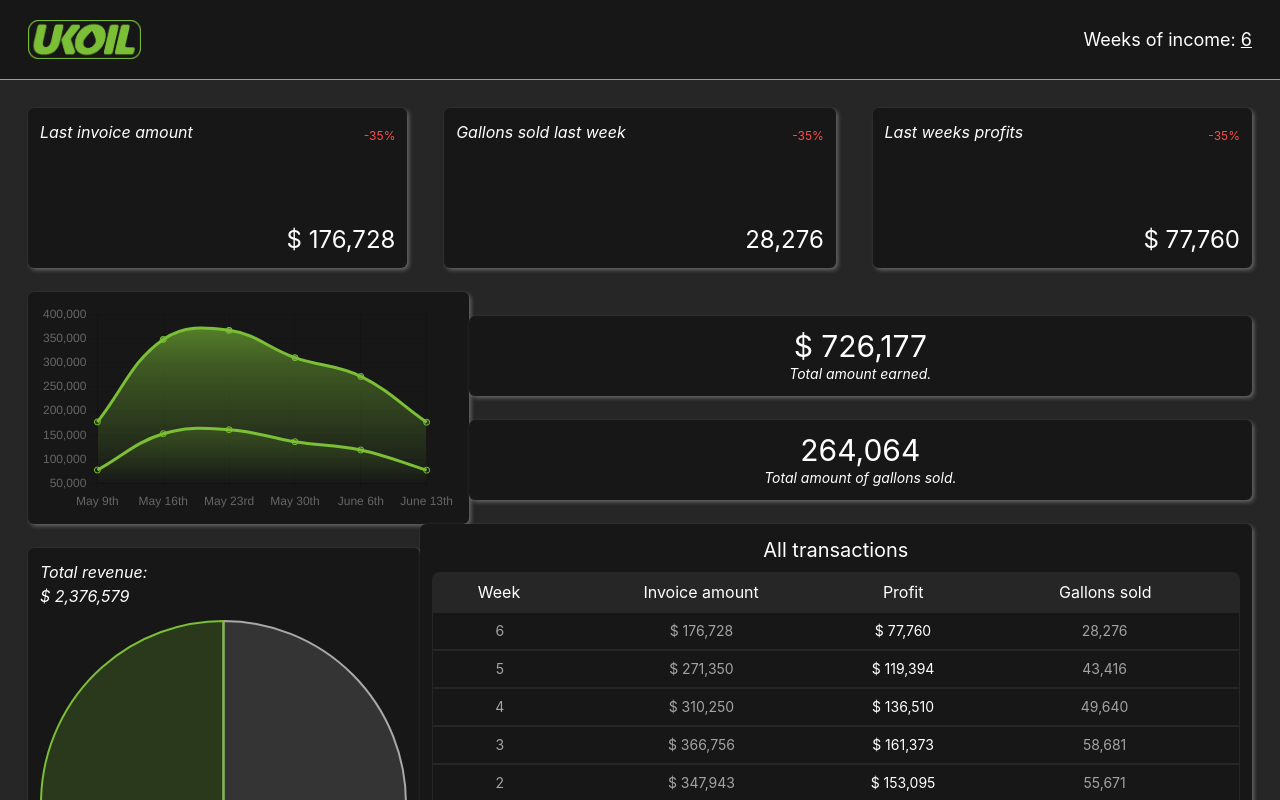
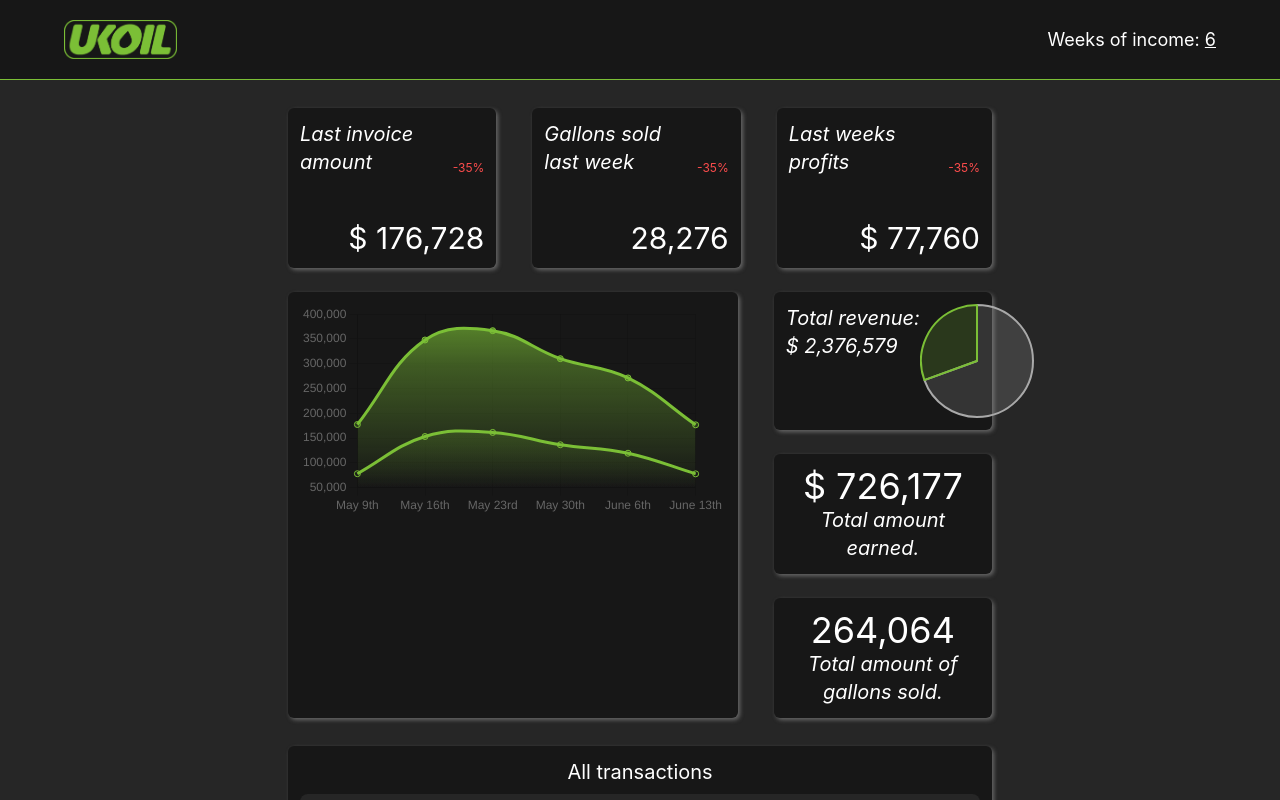
Before and after one commit to KorbenDeSmet/uk-oil, a React (Create React App) app: page / in a window 1280 px wide. Shown: the top 800 px of the page. Built offline with nearby package versions, Linux system fonts and the light colour scheme.

Commit message:
Fixed(): Responsive design changes

```diff
--- a/src/components/Header.js
+++ b/src/components/Header.js
@@ -6,7 +6,7 @@ const Header = ({ data }) => {
     }
 
     return (
-        <div className="flex justify-between py-5 px-7 h-20 bg-neutral-900 border-b border-[#7bbf36]">
+        <div className="flex justify-between py-5 px-7 h-20 bg-neutral-900 border-b border-[#7bbf36] md:px-16">
             <img src={logo} className="hover:cursor-pointer" alt="Green uk oil logo" onClick={() => handleClick()} />
             <div className="my-auto text-lg"><div>Weeks of income: <u>{data.length}</u></div></div>
         </div>
--- a/src/components/PieChart.js
+++ b/src/components/PieChart.js
@@ -29,9 +29,11 @@ const PieChart = ({ data }) => {
 
     return (
         <>
-            <div className="italic">Total revenue: </div>
-            <div className="italic mb-3">{currencyFormat(temp[0] + temp[1])}</div>
-            <Pie data={edited_data} options={{ plugins: { legend: { display: false } } }} />
+            <div className="md:text-xl lg:min-w-max">
+                <div className="italic">Total revenue: </div>
+                <div className="italic mb-3">{currencyFormat(temp[0] + temp[1])}</div>
+            </div>
+            <Pie className="lg:max-h-52 lg:mr-20" data={edited_data} options={{ responsive: true, plugins: { legend: { display: false } } }} />
         </>
     )
 }
--- a/src/pages/App.js
+++ b/src/pages/App.js
@@ -32,83 +32,85 @@ function App() {
 
   return (
     <div className="flex flex-col min-h-screen bg-neutral-800 text-white selection:bg-[#7bbf36] selection:text-black">
-      <div className="flex-grow ">
+      <div className="flex-grow">
         <Header data={data} />
         {/* <div className="flex mx-8 mt-6 mb-2 text-lg">
           <div className="flex mx-auto">Week {data.length} invoice details</div>
         </div> */}
-        <div className="flex flex-wrap px-7 mt-7 justify-between">
+        <div className="flex flex-wrap px-7 mt-7 justify-between lg:px-72">
           <div className="flex mb-6 w-full justify-between">
-            <div className="flex h-40 flex-col w-[31%] shrink-0 p-3 shadow-[2px_2px_4px_rgba(169,169,169,0.5)] bg-neutral-900 rounded-md">
+            <div className="flex h-40 flex-col w-[30%] md:grow p-3 shadow-[2px_2px_4px_rgba(169,169,169,0.5)] bg-neutral-900 rounded-md md:mr-9">
               <div className="flex">
-                <div className="italic">Last invoice amount</div>
+                <div className="italic md:text-xl">Last invoice amount</div>
                 <div style={{
                   "color": `${(data[data.length - 1].invoice_amount / data[data.length - 2].invoice_amount - 1) >= 0 ? '#7bbf36' : '#fc4c4c'}`
                 }} className="mt-auto ml-auto text-xs">{change(data[data.length - 1].invoice_amount / data[data.length - 2].invoice_amount - 1)}</div>
               </div>
               <div className="flex-grow" />
-              <div className="ml-auto text-2xl">{currencyFormat(data[data.length - 1].invoice_amount)}</div>
+              <div className="ml-auto md:text-3xl">{currencyFormat(data[data.length - 1].invoice_amount)}</div>
             </div>
-            <div className="flex flex-col w-[32%] shrink-0 p-3 shadow-[2px_2px_4px_rgba(169,169,169,0.5)] bg-neutral-900 rounded-md">
+            <div className="flex flex-col w-[30%] md:grow p-3 shadow-[2px_2px_4px_rgba(169,169,169,0.5)] bg-neutral-900 rounded-md md:mr-9">
               <div className="flex">
-                <div className="italic">Gallons sold last week</div>
+                <div className="italic md:text-xl">Gallons sold last week</div>
                 <div style={{
                   "color": `${((data[data.length - 1].invoice_amount / 6.25) / (data[data.length - 2].invoice_amount / 6.25) - 1) >= 0 ? '#7bbf36' : '#fc4c4c'}`
                 }} className="mt-auto ml-auto text-xs">{change((data[data.length - 1].invoice_amount / 6.25) / (data[data.length - 2].invoice_amount / 6.25) - 1)}</div>
               </div>
               <div className="flex-grow" />
-              <div className="ml-auto text-2xl">{gallonsFormat((data[data.length - 1].invoice_amount / 6.25))}</div>
+              <div className="ml-auto md:text-3xl">{gallonsFormat((data[data.length - 1].invoice_amount / 6.25))}</div>
             </div>
-            <div className="flex flex-col w-[31%] shrink-0 p-3 shadow-[2px_2px_4px_rgba(169,169,169,0.5)] bg-neutral-900 rounded-md">
+            <div className="flex flex-col w-[31%] p-3 shadow-[2px_2px_4px_rgba(169,169,169,0.5)] bg-neutral-900 rounded-md">
               <div className="flex">
-                <div className="italic">Last weeks profits</div>
+                <div className="italic md:text-xl">Last weeks profits</div>
                 <div style={{
                   "color": `${(((data[data.length - 1].invoice_amount / 6.25) * 2.75) / ((data[data.length - 2].invoice_amount / 6.25) * 2.75) - 1) >= 0 ? '#7bbf36' : '#fc4c4c'}`
                 }} className="mt-auto ml-auto text-xs">{change(((data[data.length - 1].invoice_amount / 6.25) * 2.75) / ((data[data.length - 2].invoice_amount / 6.25) * 2.75) - 1)}</div>
               </div>
               <div className="flex-grow" />
-              <div className="ml-auto text-2xl">{currencyFormat((data[data.length - 1].invoice_amount / 6.25) * 2.75)}</div>
+              <div className="ml-auto md:text-3xl">{currencyFormat((data[data.length - 1].invoice_amount / 6.25) * 2.75)}</div>
             </div>
           </div>
-          <div className="flex flex-col grow p-3 shadow-[2px_2px_4px_rgba(169,169,169,0.5)] bg-neutral-900 rounded-md">
+          <div className="flex flex-col w-[30%] grow p-3 shadow-[2px_2px_4px_rgba(169,169,169,0.5)] bg-neutral-900 rounded-md lg:mr-9">
             <AreaChart data={data} />
           </div>
-          <div className="grid grid-row-2 gap-6 my-6 w-[64%]">
+          <div className="flex lg:flex-wrap w-[100%] lg:w-[31%] lg:h-max">
+            <div className="flex flex-col my-6 mr-4 w-[35%] p-3 shadow-[2px_2px_4px_rgba(169,169,169,0.5)] bg-neutral-900 rounded-md lg:mt-0 lg:flex-row lg:w-[100%]">
+              <PieChart data={data} />
+            </div>
+            <div className="grid grid-row-2 gap-6 my-6 w-[64%] lg:w-[100%] lg:my-0">
               <div className="flex p-3 shadow-[2px_2px_4px_rgba(169,169,169,0.5)] bg-neutral-900 rounded-md">
                 <div className="mx-auto my-auto">
-                <div className="text-center text-3xl">{currencyFormat((total / 6.25) * 2.75)}</div>
-                <div className="text-center text-sm italic">Total amount earned.</div>
+                  <div className="text-center text-3xl md:text-4xl">{currencyFormat((total / 6.25) * 2.75)}</div>
+                  <div className="text-center text-sm md:text-xl italic">Total amount earned.</div>
                 </div>
               </div>
               <div className="flex p-3 shadow-[2px_2px_4px_rgba(169,169,169,0.5)] bg-neutral-900 rounded-md">
                 <div className="mx-auto my-auto">
-                <div className="text-center text-3xl">{gallonsFormat(total / 6.25)}</div>
-                <div className="text-center text-sm italic">Total amount of gallons sold.</div>
+                  <div className="text-center text-3xl md:text-4xl">{gallonsFormat(total / 6.25)}</div>
+                  <div className="text-center text-sm md:text-xl italic">Total amount of gallons sold.</div>
                 </div>
               </div>
             </div>
-          <div className="flex flex-col my-6 w-[32%] shrink-0 p-3 shadow-[2px_2px_4px_rgba(169,169,169,0.5)] bg-neutral-900 rounded-md">
-            <PieChart data={data} />
           </div>
-          <div className="flex flex-col grow p-3 mb-7 shadow-[2px_2px_4px_rgba(169,169,169,0.5)] bg-neutral-900 rounded-md">
+        </div>
+        <div className="flex flex-col grow p-3 mx-7 mb-7 shadow-[2px_2px_4px_rgba(169,169,169,0.5)] bg-neutral-900 rounded-md lg:mt-7 lg:mx-72">
           <div className="text-xl mx-auto">All transactions</div>
-            <div className="grid grid-cols-6 w-full bg-neutral-800 mt-2 py-2 rounded-t-lg">
+          <div className="grid grid-cols-7 w-full bg-neutral-800 mt-2 px-2 py-2 rounded-t-lg">
             <div className="text-center">Week</div>
             <div className="col-span-2 text-center">Invoice amount</div>
-              <div className="text-center">Profit</div>
+            <div className="col-span-2 text-center">Profit</div>
             <div className="col-span-2 text-center">Gallons sold</div>
           </div>
           {
             reverse_data.map(transaction => (
-                <div className="text-sm text-neutral-400 grid grid-cols-6 w-full py-2 border border-neutral-800">
+              <div className="text-sm text-neutral-400 grid grid-cols-7 w-full px-2 py-2 border border-neutral-800">
                 <div className="text-center">{transaction.id}</div>
                 <div className="col-span-2 text-center">{currencyFormat(transaction.invoice_amount)}</div>
-                  <div className="text-white text-center">{currencyFormat((transaction.invoice_amount / 6.25) * 2.75)}</div>
+                <div className="col-span-2 text-white text-center">{currencyFormat((transaction.invoice_amount / 6.25) * 2.75)}</div>
                 <div className="col-span-2 text-center">{gallonsFormat(transaction.invoice_amount / 6.25)}</div>
               </div>
             ))
           }
-          </div>
         </div>
       </div>
       <Footer />
```
Lines whose indentation alone changed are shown as unchanged.
